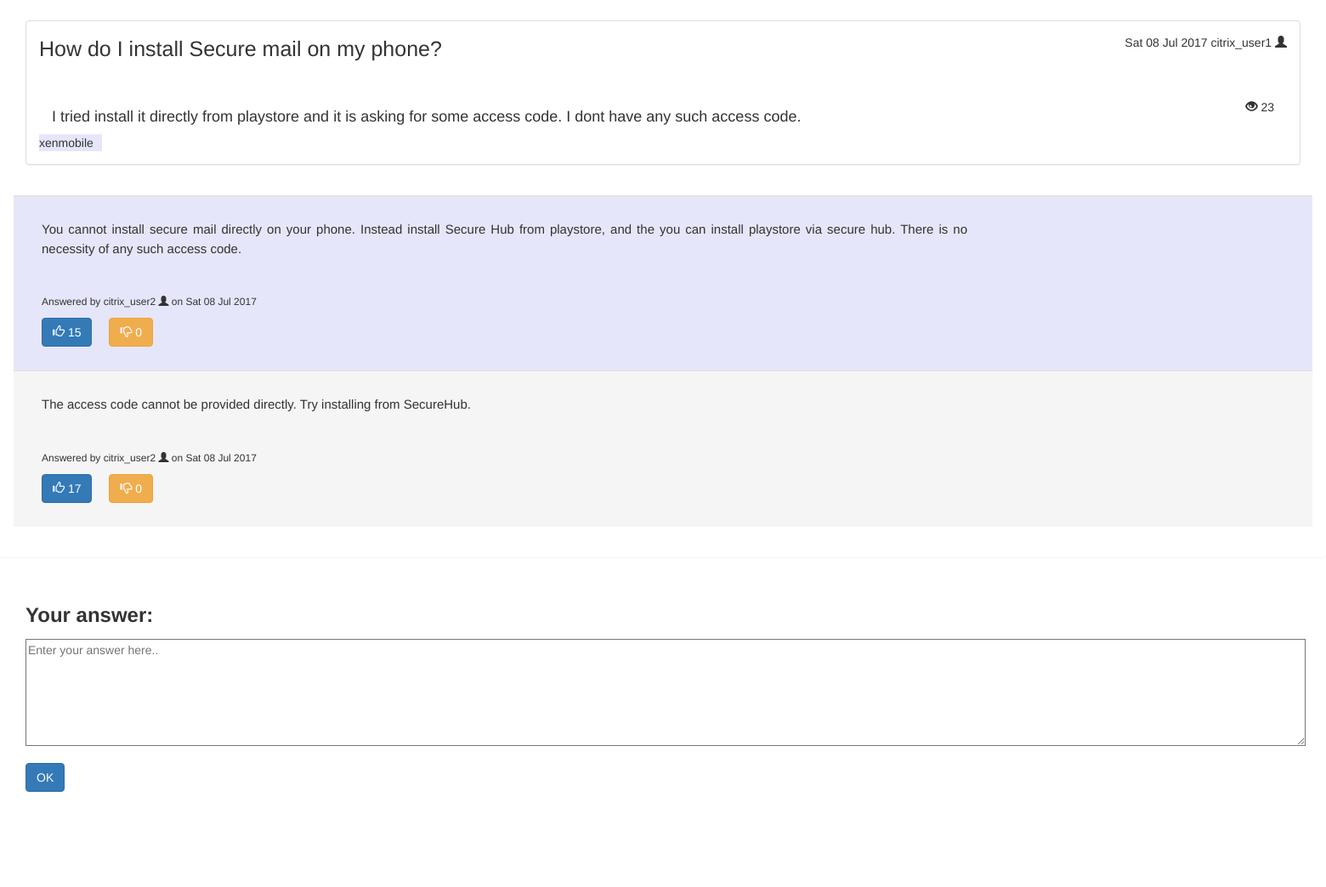
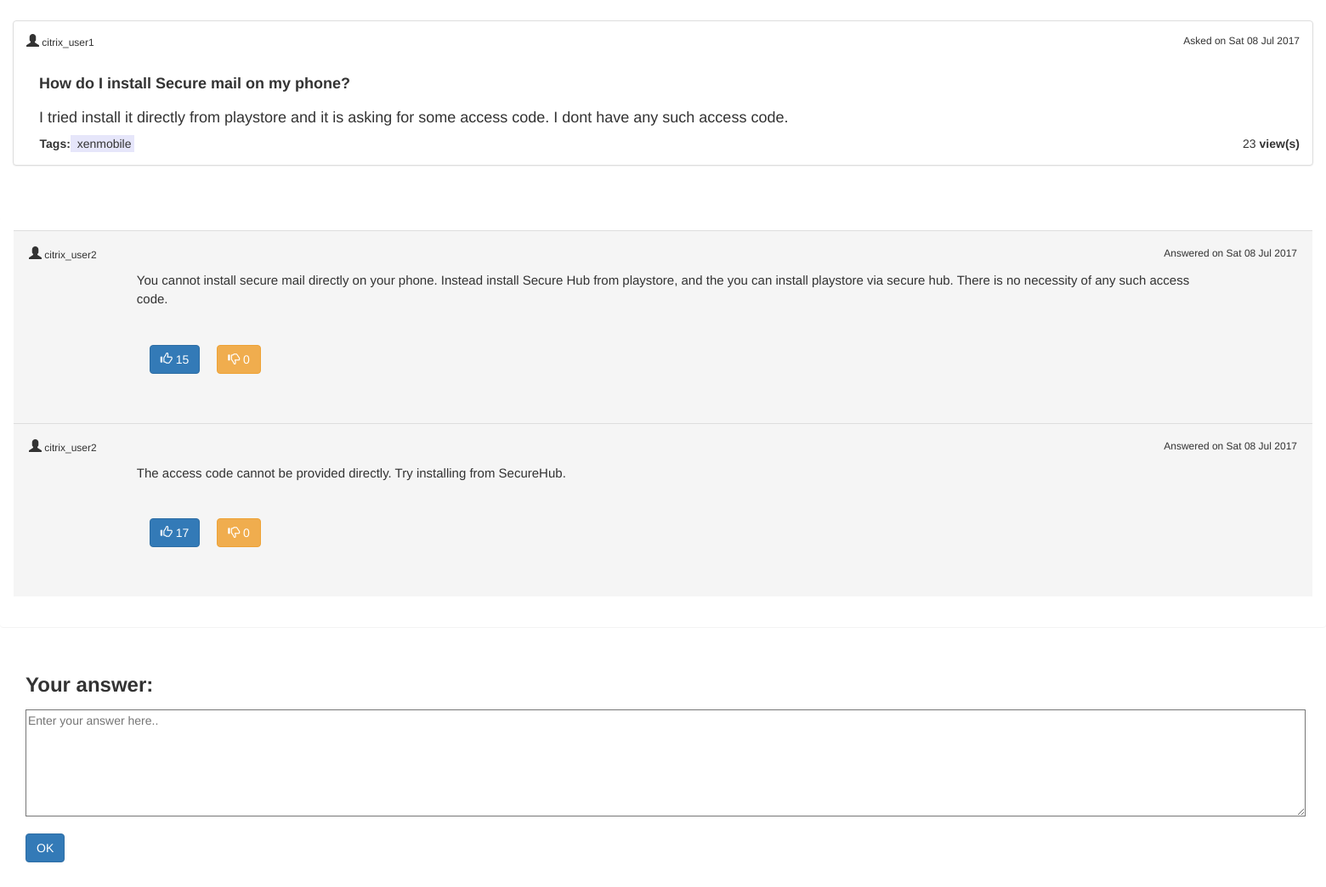
Before and after one commit to SujaySKumar/citrix_project, a Django app: page /question/5/ in a window 1560 px wide. Shown: the part 96-1140 px from the top of the page at 85% size. Before the commit the page ends 1028 px from the top, so only its background shows below. Run offline with Django 3.2, Linux system fonts and the light colour scheme; data comes from the database, SQL or seed files in the repository; some libraries are stand-ins or nearby versions.

Commit message:
citrix answers css

```diff
--- a/citrix_answers/templates/question_answer.html
+++ b/citrix_answers/templates/question_answer.html
@@ -37,35 +37,30 @@
 	<div class="container-fluid">
 		<!-- <div class="row"> -->
 			<section class="content">
-				<div class="col-md-12">
 				<div class="panel panel-default">
 				<div class="panel-body">
 				<div class="media">
 				<div class="media-body">
-				<div class="row">
-				<div class="col-md-9">
-				<span style="font-size:25">
-					{{ question.title }}
+				<span style="font-size: 12px"><span class="glyphicon glyphicon-user" style="font-size:15"></span>   {{  question.user.username }}
+					<span class="media-meta pull-right" style="font-size: 12px">Asked on {{ question.created_at | date:"D d M Y"  }} </span>
 				</span>
-				</div>
-				<div class= "col-md-3">
-				<div class="pull-right">
-				<span class="media-meta">{{ question.created_at | date:"D d M Y" }} {{ question.user.username }}</span>
-				<span class="glyphicon glyphicon-user"></span></p>
+				<div>
+				<div class="col-md-12">
+				<h4><br> <b>{{ question.title }}</b></h4>
 				</div>
 				</div>
 				</div>
-				<div class="col-md-9">
-				<h4 class="summary pull-left" style="line-height:1.25">{{ question.description }}</h4>
-				</div>
-				<div class="col-md-3">
-				<span class="pull-right pagado"><span class="glyphicon">&#xe105;</span> {{ question.views }}</span>
+				<div class="col-md-10">
+				<h4 class="summary pull-left">{{ question.description }}</h4>
 				</div>
 				</div>
+				<span class="pull-left">&nbsp;&nbsp;&nbsp;&nbsp;<b>Tags:</b></span>
+
 				{% for tag in question.tags.all %}
-					<span class="pull-left pagado" style="background-color:Lavender">{{ tag.tag_name }}</span>
-					<span class="pull-left pagado" >&nbsp;</span>
+					<span class="pull-left pagado" style="background-color:Lavender">&nbsp;&nbsp;{{ tag.tag_name }}&nbsp;</span>
+					<span class="pull-left pagado" >&nbsp;&nbsp;</span>
 				{% endfor %}
+						<span class="pull-right">{{ question.views }} <b>view(s)</b></span>
 				</div>
 				</div>
 				</div>
@@ -80,19 +75,33 @@
 						<div class="media">
 						{% for answer in answer_list %}
 							<div class="container-fluid">
-							{% if answer.is_solution == 1 %}
+							{% if answer.is_solution == 1 and question.has_solution == 1 %}
 							<tr bgcolor="Lavender">
 							{% else %}
 							<tr bgcolor="WhiteSmoke">
 							{% endif %}
 							<td>
 							<div class="media-body" style="padding: 10px">
-								<div class="col-md-9">
+							<span class="media-meta" style="font-size: 12px"><span class="glyphicon glyphicon-user" style="font-size:15"></span>   {{ answer.user.username }}
+								<span class="media-meta pull-right" style="font-size: 12px">Answered on {{ answer.created_at | date:"D d M Y"  }} </span>
+										</span>
+
+								<div class="row">
+								{% if answer.is_solution == 1 and question.has_solution == 1 %}
+								<div class="col-md-1">
+								<br>
+								<i class="fa fa-check" style="font-size: 60px; color:green" aria-hidden="true"></i>
+								<span style="color:black">Accepted Answer</span>
+								</div>
+								<div class="col-md-10">
+								{% else %}
+								<div class="col-md-10 col-md-offset-1">
+								{% endif %}
 								<h5 class="title" style="line-height:1.5" align="justify">
 								<div style="font-size: 15px">{{ answer.content }}</div>
 								<br>
 								<br>
-								<span class="media-meta" style="font-size: 12px">Answered by {{ answer.user.username }} <span class="glyphicon glyphicon-user"></span> on {{ answer.created_at | date:"D d M Y"  }} </p></span>
+								<div class="col-md-4 pull-left">
 								<a href="#" id="{{ answer.id }}_upvotes" class="btn btn-primary btn-md upvotes_button" style="margin-right: 16px">
 									<span class="glyphicon glyphicon-thumbs-up"></span><span>  {{ answer.upvotes }} </span>
 								</a>
@@ -106,6 +115,8 @@
 								</a>
 								{% endif %}
 								{% endif %}
+								</div>
+
 								</div>
 								</h5>
 							</div>
@@ -135,7 +146,7 @@
 				</div>
 			</section>
 
-		<!-- </div> -->
+<!-- </div> -->
 	</div>
 </body>
 
```
